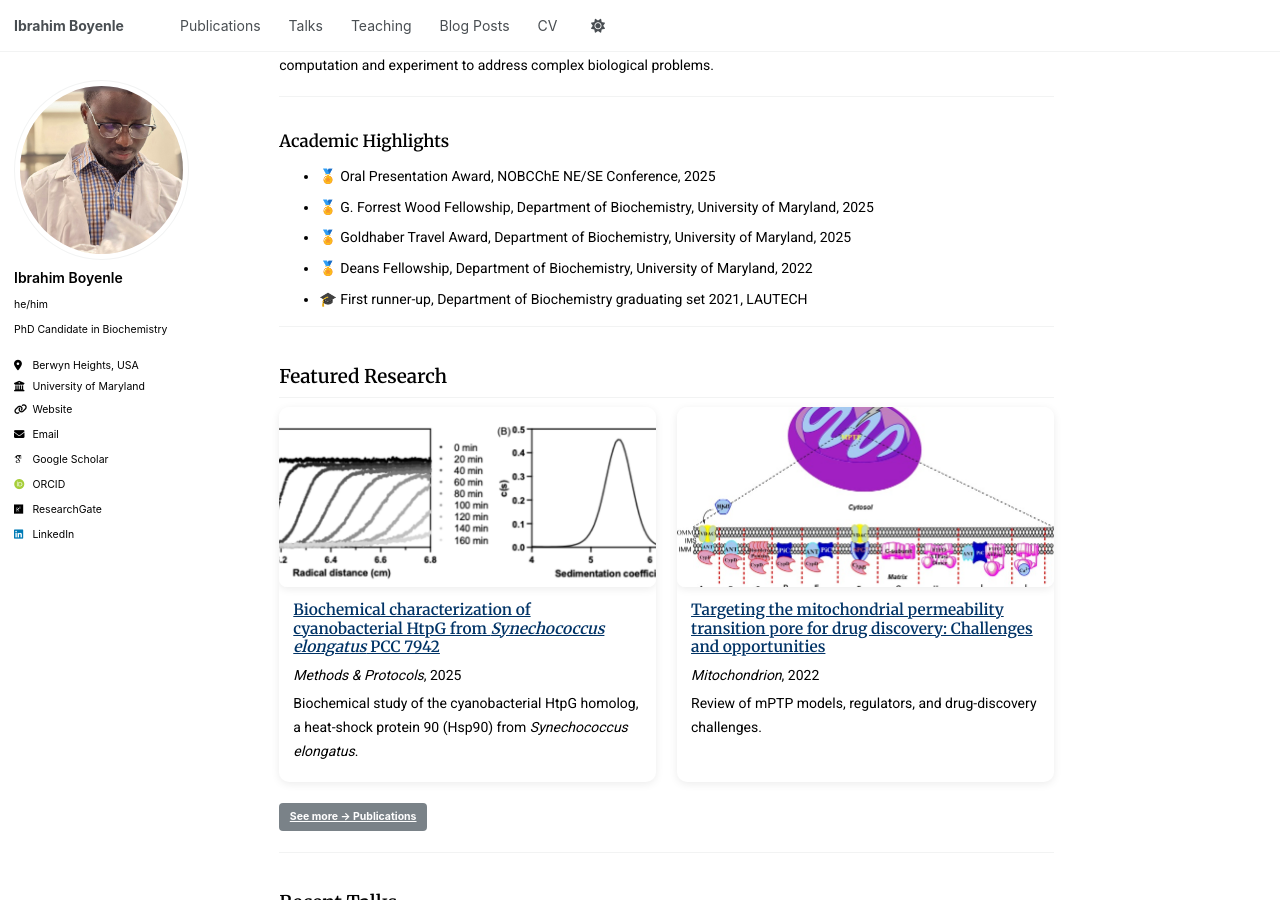
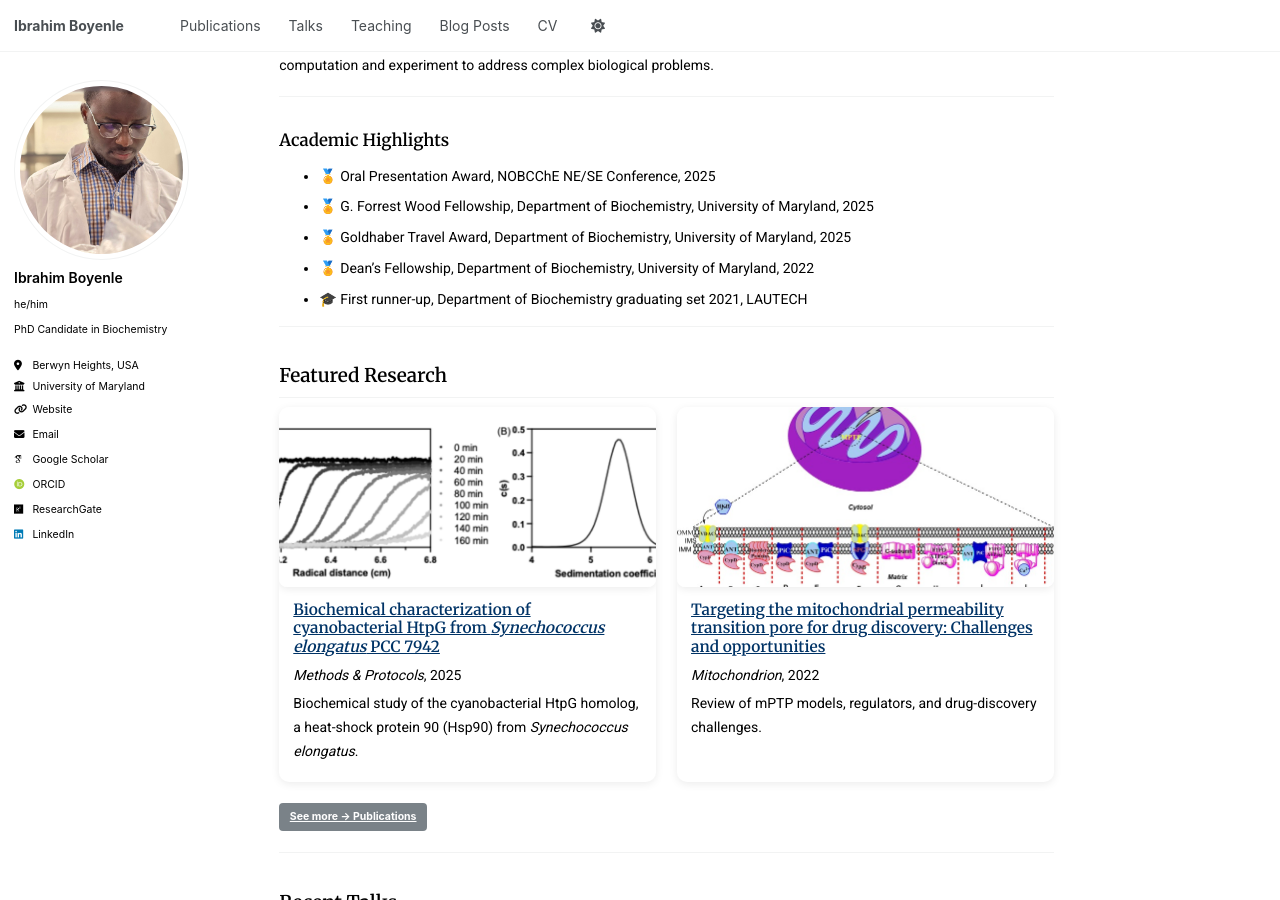
Before and after one commit to Ibrahimboyenle/Ibrahimboyenle.github.io, a Jekyll site: the page built from _pages/about.md, in a window 1280 px wide and 900 px high, scrolled down 576 px. Built offline with Jekyll 4.4.1, drawn with Linux system fonts in a browser that asks for light colours; some web fonts are replaced; a script that is not in the unit is left out; our own code applies the rules of GitHub Pages for plain Markdown files.

Commit message:
Update about.md

```diff
--- a/_pages/about.md
+++ b/_pages/about.md
@@ -20,7 +20,7 @@ In parallel, he trained under Dr. Temitope Adelusi, where he developed a strong
 - 🏅 Oral Presentation Award, NOBCChE NE/SE Conference, 2025
 - 🏅 G. Forrest Wood Fellowship, Department of Biochemistry, University of Maryland, 2025
 - 🏅 Goldhaber Travel Award, Department of Biochemistry, University of Maryland, 2025
-- 🏅 Deans Fellowship, Department of Biochemistry, University of Maryland, 2022
+- 🏅 Dean's Fellowship, Department of Biochemistry, University of Maryland, 2022
 - 🎓 First runner-up, Department of Biochemistry graduating set 2021, LAUTECH
 
 ---
```
